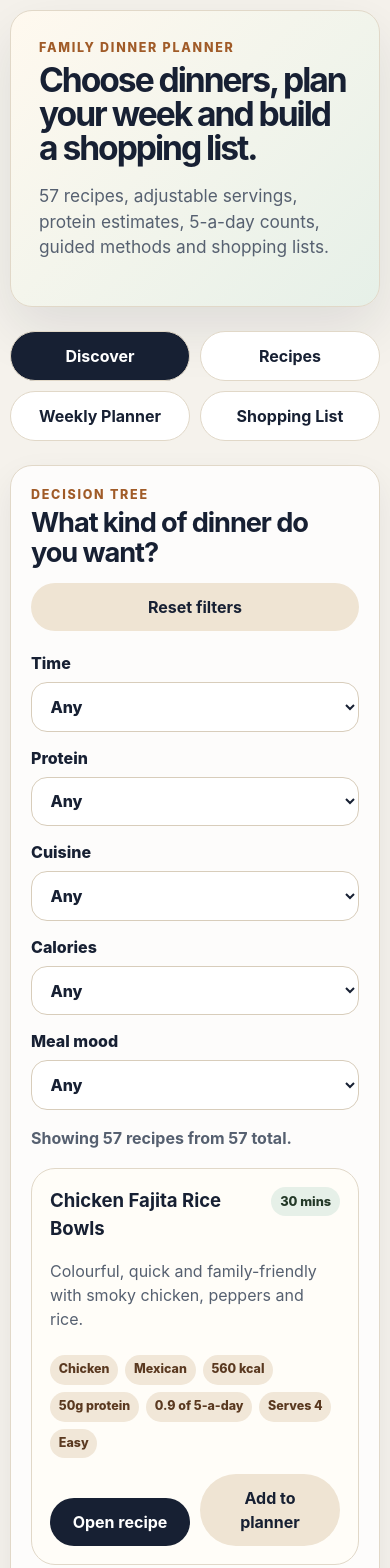
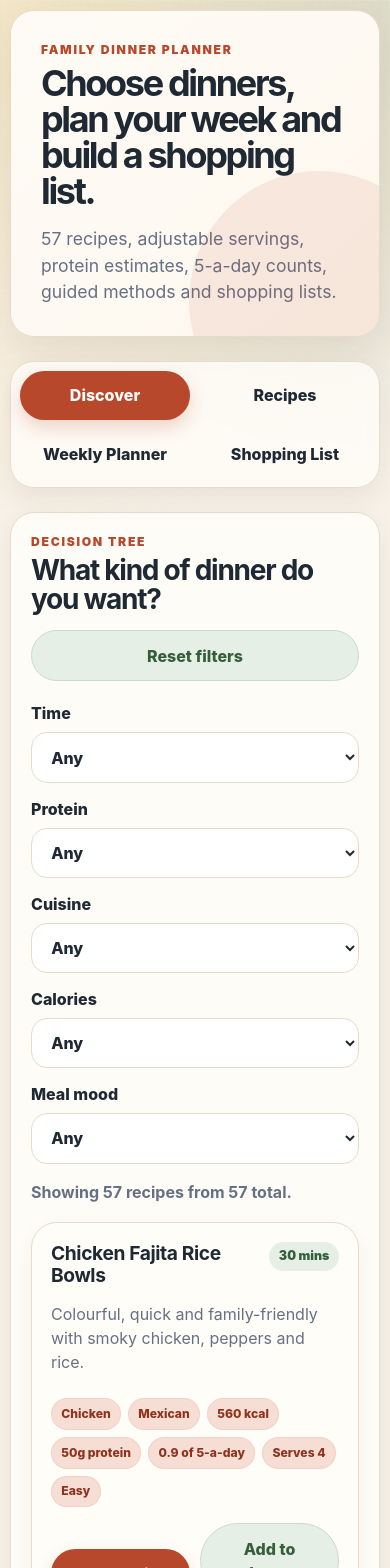
Before and after one commit to education-upgrade/Recipe-, a React (Vite) app: page / in a window 390 px wide. Shown: the top 1568 px of the page. Built offline with nearby package versions, Linux system fonts and the light colour scheme.

Commit message:
Apply warm cookbook visual theme

```diff
--- a/src/styles.css
+++ b/src/styles.css
@@ -1,15 +1,38 @@
 :root {
   font-family: Inter, ui-sans-serif, system-ui, -apple-system, BlinkMacSystemFont, "Segoe UI", sans-serif;
-  color: #172033;
-  background: #f5f2ec;
+  color: #1f2933;
+  background: #f7f1e8;
   line-height: 1.5;
+  --bg: #f7f1e8;
+  --bg-deep: #efe5d6;
+  --card: #fffdf8;
+  --card-warm: #fff8ee;
+  --text: #1f2933;
+  --muted: #667085;
+  --primary: #b8482c;
+  --primary-dark: #8f321e;
+  --primary-soft: #f6ded5;
+  --sage: #6f8f72;
+  --sage-dark: #355f3b;
+  --sage-soft: #e6efe5;
+  --butter: #f6d98b;
+  --border: #e7dccb;
+  --shadow: 0 18px 45px rgba(93, 58, 33, 0.11);
+  --shadow-soft: 0 10px 26px rgba(93, 58, 33, 0.08);
 }
 
 * { box-sizing: border-box; }
 
+html { background: var(--bg); }
+
 body {
   margin: 0;
   min-width: 320px;
+  background:
+    radial-gradient(circle at top left, rgba(246, 217, 139, 0.32), transparent 34rem),
+    radial-gradient(circle at top right, rgba(111, 143, 114, 0.22), transparent 30rem),
+    var(--bg);
+  color: var(--text);
 }
 
 button,
@@ -21,81 +44,130 @@ input {
 button {
   border: 0;
   border-radius: 999px;
-  background: #172033;
+  background: var(--primary);
   color: white;
-  padding: 0.75rem 1rem;
+  padding: 0.78rem 1.05rem;
   cursor: pointer;
-  font-weight: 700;
+  font-weight: 800;
+  box-shadow: 0 8px 18px rgba(184, 72, 44, 0.2);
+  transition: transform 150ms ease, box-shadow 150ms ease, background 150ms ease;
 }
 
-button:hover { transform: translateY(-1px); }
+button:hover {
+  transform: translateY(-1px);
+  background: var(--primary-dark);
+  box-shadow: 0 12px 22px rgba(184, 72, 44, 0.24);
+}
 
 button.secondary {
-  background: #efe4d3;
-  color: #172033;
+  background: var(--sage-soft);
+  color: var(--sage-dark);
+  box-shadow: none;
+  border: 1px solid #cadcc9;
+}
+
+button.secondary:hover {
+  background: #dceada;
+  box-shadow: none;
 }
 
 main {
   width: min(1180px, calc(100% - 32px));
   margin: 0 auto;
-  padding: 28px 0 48px;
+  padding: 28px 0 56px;
 }
 
 .hero {
-  background: linear-gradient(135deg, #fff9ef, #e6f0e8);
-  border: 1px solid #e1d8c8;
-  border-radius: 32px;
-  padding: clamp(28px, 5vw, 58px);
-  box-shadow: 0 22px 55px rgba(23, 32, 51, 0.1);
+  position: relative;
+  overflow: hidden;
+  background:
+    linear-gradient(135deg, rgba(255, 253, 248, 0.94), rgba(255, 248, 238, 0.94)),
+    linear-gradient(135deg, var(--primary-soft), var(--sage-soft));
+  border: 1px solid var(--border);
+  border-radius: 34px;
+  padding: clamp(30px, 5vw, 62px);
+  box-shadow: var(--shadow);
+}
+
+.hero::after {
+  content: "";
+  position: absolute;
+  right: -70px;
+  bottom: -95px;
+  width: 260px;
+  height: 260px;
+  border-radius: 50%;
+  background: rgba(184, 72, 44, 0.1);
 }
 
 .hero h1 {
-  max-width: 850px;
-  font-size: clamp(2.1rem, 5vw, 4.4rem);
-  line-height: 1.02;
-  margin: 0.3rem 0 1rem;
-  letter-spacing: -0.06em;
+  position: relative;
+  max-width: 860px;
+  font-size: clamp(2.25rem, 5.2vw, 4.65rem);
+  line-height: 1;
+  margin: 0.35rem 0 1rem;
+  letter-spacing: -0.065em;
 }
 
 .hero p:last-child {
-  max-width: 650px;
-  font-size: 1.08rem;
-  color: #566070;
+  position: relative;
+  max-width: 710px;
+  font-size: 1.1rem;
+  color: var(--muted);
+  margin-bottom: 0;
 }
 
 .eyebrow {
   margin: 0;
   text-transform: uppercase;
   letter-spacing: 0.14em;
-  font-size: 0.78rem;
-  color: #a05b28;
-  font-weight: 800;
+  font-size: 0.76rem;
+  color: var(--primary);
+  font-weight: 900;
 }
 
 .tabs {
+  position: sticky;
+  top: 10px;
+  z-index: 5;
   display: flex;
   gap: 10px;
   flex-wrap: wrap;
   margin: 24px 0;
+  padding: 9px;
+  background: rgba(255, 253, 248, 0.82);
+  border: 1px solid var(--border);
+  border-radius: 999px;
+  box-shadow: var(--shadow-soft);
+  backdrop-filter: blur(10px);
 }
 
 .tabs button {
-  background: white;
-  color: #172033;
-  border: 1px solid #e1d8c8;
+  flex: 1 1 150px;
+  background: transparent;
+  color: var(--text);
+  border: 0;
+  box-shadow: none;
+}
+
+.tabs button:hover {
+  background: var(--primary-soft);
+  color: var(--primary-dark);
+  box-shadow: none;
 }
 
 .tabs button.active {
-  background: #172033;
+  background: var(--primary);
   color: white;
+  box-shadow: 0 8px 18px rgba(184, 72, 44, 0.22);
 }
 
 .panel {
-  background: rgba(255, 255, 255, 0.82);
-  border: 1px solid #e1d8c8;
-  border-radius: 28px;
-  padding: clamp(20px, 4vw, 34px);
-  box-shadow: 0 14px 34px rgba(23, 32, 51, 0.07);
+  background: rgba(255, 253, 248, 0.9);
+  border: 1px solid var(--border);
+  border-radius: 30px;
+  padding: clamp(20px, 4vw, 36px);
+  box-shadow: var(--shadow-soft);
 }
 
 .section-heading {
@@ -103,10 +175,10 @@ main {
 }
 
 .section-heading h2 {
-  font-size: clamp(1.7rem, 3vw, 2.6rem);
-  line-height: 1.08;
+  font-size: clamp(1.75rem, 3vw, 2.65rem);
+  line-height: 1.05;
   margin: 0.25rem 0 0;
-  letter-spacing: -0.04em;
+  letter-spacing: -0.045em;
 }
 
 .section-heading--row {
@@ -126,17 +198,25 @@ main {
 label {
   display: grid;
   gap: 7px;
-  font-weight: 800;
+  font-weight: 850;
+  color: var(--text);
 }
 
 select,
 .search {
   width: 100%;
-  border: 1px solid #d8cdbb;
+  border: 1px solid var(--border);
   border-radius: 16px;
-  padding: 0.8rem 0.9rem;
+  padding: 0.82rem 0.95rem;
   background: white;
-  color: #172033;
+  color: var(--text);
+  box-shadow: inset 0 1px 0 rgba(255, 255, 255, 0.8);
+}
+
+select:focus,
+.search:focus {
+  outline: 3px solid rgba(184, 72, 44, 0.16);
+  border-color: var(--primary);
 }
 
 .search {
@@ -144,31 +224,39 @@ select,
 }
 
 .results-count {
-  color: #566070;
-  font-weight: 700;
+  color: var(--muted);
+  font-weight: 750;
 }
 
 .recipe-grid {
   display: grid;
-  grid-template-columns: repeat(auto-fit, minmax(255px, 1fr));
-  gap: 16px;
+  grid-template-columns: repeat(auto-fit, minmax(270px, 1fr));
+  gap: 18px;
   margin-top: 18px;
 }
 
 .recipe-card,
 .day-card,
 .empty-state {
-  background: #fffdf8;
-  border: 1px solid #e1d8c8;
-  border-radius: 24px;
-  padding: 18px;
+  background: var(--card);
+  border: 1px solid var(--border);
+  border-radius: 26px;
+  padding: 19px;
+  box-shadow: 0 8px 20px rgba(93, 58, 33, 0.055);
 }
 
 .recipe-card {
   display: flex;
-  min-height: 250px;
+  min-height: 285px;
   flex-direction: column;
   justify-content: space-between;
+  transition: transform 160ms ease, box-shadow 160ms ease, border-color 160ms ease;
+}
+
+.recipe-card:hover {
+  transform: translateY(-2px);
+  border-color: rgba(184, 72, 44, 0.28);
+  box-shadow: 0 16px 34px rgba(93, 58, 33, 0.11);
 }
 
 .recipe-card__header {
@@ -181,22 +269,24 @@ select,
 .recipe-card h3,
 .day-card h3 {
   margin: 0;
-  font-size: 1.16rem;
+  font-size: 1.2rem;
+  line-height: 1.16;
+  letter-spacing: -0.02em;
 }
 
 .recipe-card__header span {
   flex: 0 0 auto;
-  background: #e6f0e8;
-  color: #243928;
+  background: var(--sage-soft);
+  color: var(--sage-dark);
   border-radius: 999px;
-  padding: 0.3rem 0.55rem;
-  font-size: 0.8rem;
-  font-weight: 800;
+  padding: 0.33rem 0.6rem;
+  font-size: 0.78rem;
+  font-weight: 900;
 }
 
 .recipe-card p,
 .day-card p {
-  color: #566070;
+  color: var(--muted);
 }
 
 .tag-row {
@@ -207,12 +297,13 @@ select,
 }
 
 .tag-row span {
-  background: #f1e7d8;
-  color: #5a3920;
+  background: var(--primary-soft);
+  color: var(--primary-dark);
+  border: 1px solid rgba(184, 72, 44, 0.08);
   border-radius: 999px;
-  padding: 0.35rem 0.55rem;
-  font-size: 0.78rem;
-  font-weight: 800;
+  padding: 0.36rem 0.58rem;
+  font-size: 0.76rem;
+  font-weight: 850;
 }
 
 .serving-control {
@@ -239,12 +330,12 @@ select,
 }
 
 .planned-meal-summary span {
-  background: #e6f0e8;
-  color: #243928;
+  background: var(--sage-soft);
+  color: var(--sage-dark);
   border-radius: 999px;
   padding: 0.42rem 0.7rem;
   font-size: 0.82rem;
-  font-weight: 800;
+  font-weight: 850;
 }
 
 .modal-backdrop {
@@ -253,58 +344,63 @@ select,
   display: grid;
   place-items: center;
   padding: 18px;
-  background: rgba(23, 32, 51, 0.58);
+  background: rgba(31, 41, 51, 0.58);
   z-index: 10;
 }
 
 .modal {
-  width: min(880px, 100%);
-  max-height: min(88vh, 760px);
+  width: min(920px, 100%);
+  max-height: min(88vh, 780px);
   overflow: auto;
-  background: #fffdf8;
-  border-radius: 30px;
-  padding: clamp(22px, 4vw, 38px);
-  box-shadow: 0 30px 80px rgba(0, 0, 0, 0.22);
+  background: var(--card);
+  border: 1px solid var(--border);
+  border-radius: 32px;
+  padding: clamp(22px, 4vw, 40px);
+  box-shadow: 0 30px 90px rgba(31, 41, 51, 0.28);
 }
 
 .modal__close {
   float: right;
-  background: #efe4d3;
-  color: #172033;
+  background: var(--sage-soft);
+  color: var(--sage-dark);
+  box-shadow: none;
 }
 
 .modal h2 {
-  font-size: clamp(1.9rem, 4vw, 3.2rem);
-  letter-spacing: -0.05em;
+  font-size: clamp(2rem, 4vw, 3.35rem);
+  letter-spacing: -0.055em;
+  line-height: 1.02;
   margin: 0.35rem 0 0.7rem;
 }
 
 .modal-grid {
   display: grid;
-  grid-template-columns: repeat(auto-fit, minmax(260px, 1fr));
+  grid-template-columns: repeat(auto-fit, minmax(280px, 1fr));
   gap: 24px;
-  margin-top: 20px;
+  margin-top: 22px;
 }
 
 li { margin-bottom: 0.5rem; }
 
 .shopping-groups {
   display: grid;
-  grid-template-columns: repeat(auto-fit, minmax(240px, 1fr));
+  grid-template-columns: repeat(auto-fit, minmax(250px, 1fr));
   gap: 16px;
   margin-top: 18px;
 }
 
 .shopping-group {
-  background: #fffdf8;
-  border: 1px solid #e1d8c8;
-  border-radius: 24px;
+  background: var(--card);
+  border: 1px solid var(--border);
+  border-radius: 26px;
   padding: 18px;
+  box-shadow: 0 8px 20px rgba(93, 58, 33, 0.055);
 }
 
 .shopping-group h3 {
   margin: 0 0 12px;
-  font-size: 1.05rem;
+  font-size: 1.08rem;
+  letter-spacing: -0.02em;
 }
 
 .shopping-list {
@@ -313,8 +409,9 @@ li { margin-bottom: 0.5rem; }
 }
 
 .empty-state {
-  color: #566070;
-  font-weight: 700;
+  color: var(--muted);
+  font-weight: 750;
+  background: var(--card-warm);
 }
 
 @media (max-width: 650px) {
@@ -325,12 +422,14 @@ li { margin-bottom: 0.5rem; }
 
   .hero,
   .panel {
-    border-radius: 22px;
+    border-radius: 24px;
   }
 
   .tabs {
     display: grid;
     grid-template-columns: 1fr 1fr;
+    border-radius: 24px;
+    position: static;
   }
 
   .tabs button {
```
